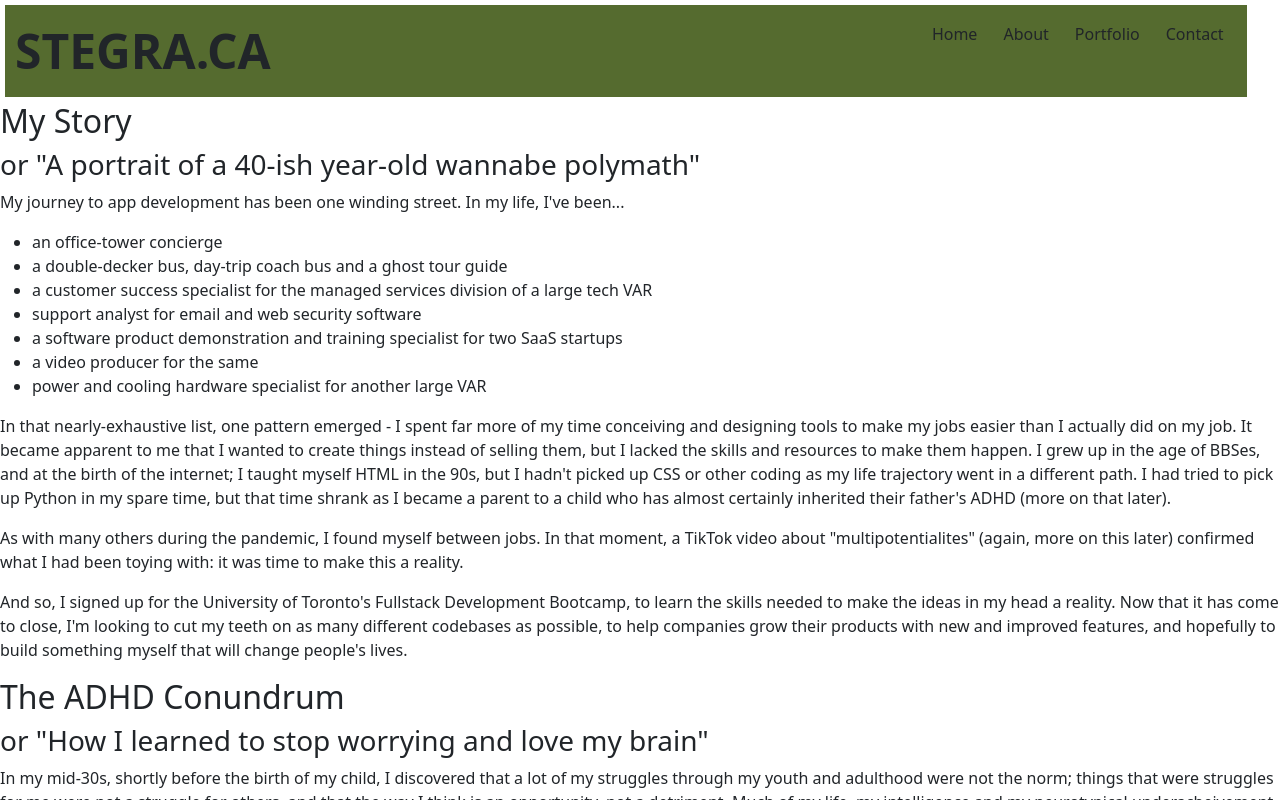
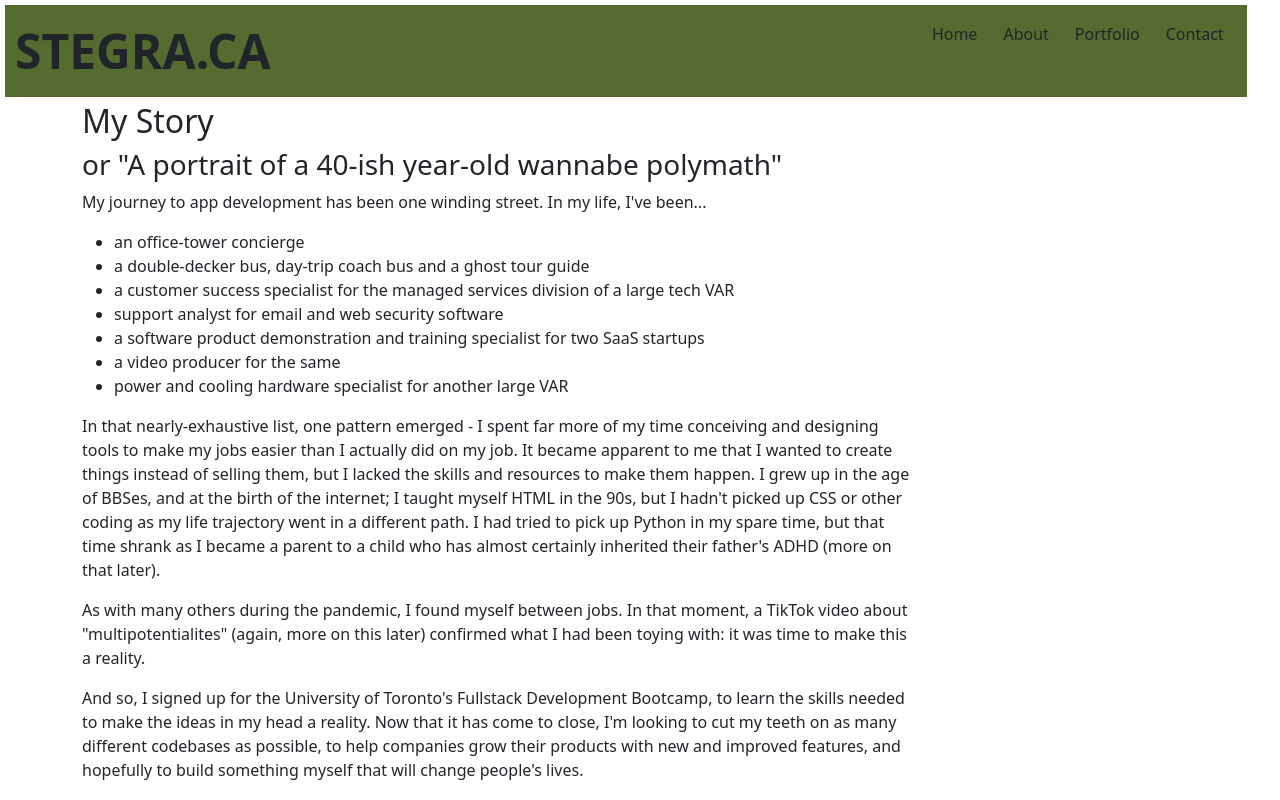
Before and after one commit to omgthegreenranger/stegraca-valise, a React (Create React App) app in the folder stegraca-valise/: page / in a window 1280 px wide. Both pictures are taken after a click on the button "About". Shown: the top 800 px of the page. Built offline with nearby package versions, Linux system fonts and the light colour scheme.

Commit message:
Submit to change machines

```diff
--- a/stegraca-valise/src/components/about/About.js
+++ b/stegraca-valise/src/components/about/About.js
@@ -1,12 +1,15 @@
 import React from 'react';
+import { Container, Row, Col } from 'react-bootstrap';
 
 export default function About() {
     return (
-        <div className="about-block">
-            <article className="writeup">
-                <h2>My Story</h2>
-                <h3>or "A portrait of a 40-ish year-old wannabe polymath"</h3>
-
+        <div className="about-block container">
+            <article className="writeup col-12 border-bottom-3">
+                <div className="titlebar">
+                    <h2>My Story</h2>
+                    <h3>or "A portrait of a 40-ish year-old wannabe polymath"</h3>
+                </div>
+                <div className="col-9">
                 <p>My journey to app development has been one winding street. In my life, I've been...</p>
 
                 <ul>
@@ -23,10 +26,12 @@ export default function About() {
                 <p>As with many others during the pandemic, I found myself between jobs. In that moment, a TikTok video about "multipotentialites" (again, more on this later) confirmed what I had been toying with: it was time to make this a reality.</p>
 
                 <p>And so, I signed up for the University of Toronto's Fullstack Development Bootcamp, to learn the skills needed to make the ideas in my head a reality. Now that it has come to close, I'm looking to cut my teeth on as many different codebases as possible, to help companies grow their products with new and improved features, and hopefully to build something myself that will change people's lives.</p>
-
+                </div>
+                <div>
                 <h2>The ADHD Conundrum</h2>
                 <h3>or "How I learned to stop worrying and love my brain"</h3>
-
+                </div>
+                <div>
                 <p>In my mid-30s, shortly before the birth of my child, I discovered that a lot of my struggles through my youth and adulthood were not the norm; things that were struggles for me were not a struggle for others, and that the way I think is an opportunity, not a detriment. Much of my life, my intelligence and my neurotypical underacheivement suddenly made a lot more sense.</p>
 
                 <p>There are a lot of resources out there about how to help your child through an ADHD diagnosis; there isn't very much about being an adult going through it. Most tends to be about how to be a neurodivergent brain in a neurotypical world, and the most frustrating part is the amount of work it takes to fit in. One of my biggest revelations over my journey is how I fell in to a trajectory of client-facing positions because of my natural charisma and confidence speaking to people; but I was always dragged down by the way in which my focus impacts my ability to maintain client relationships. There are very few suggestions aside from "just try harder."</p>
@@ -41,7 +46,7 @@ export default function About() {
                 <p>It was a video (or many videos, if I'm honest) by TikTok user jakecreativehackers which cemented this in me. Don't niche down, niche up. Don't mask multipotentiality, make it your strength.</p>
 
                 <p>And that's where I am. And, I hope, that's where you are. Let me help you by letting me run around, and I guarantee you'll get a lot out of it.</p>
-
+                </div>
                 <div>"A multipotentialite is a person who has many different interests and creative pursuits in life.
 
                 Multipotentialites have no “one true calling” the way specialists do. Being a multipotentialite is our destiny. We have many paths and we pursue all of them, either sequentially or simultaneously (or both).
```
